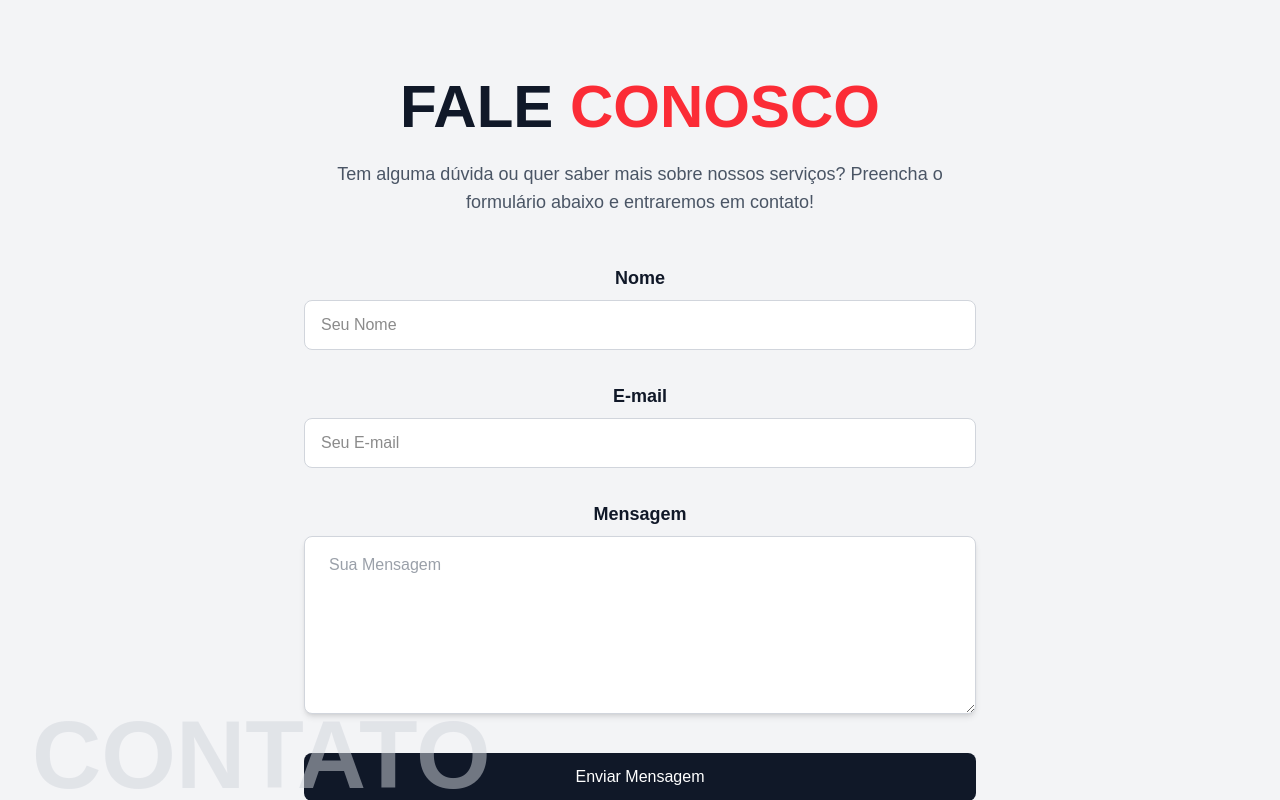
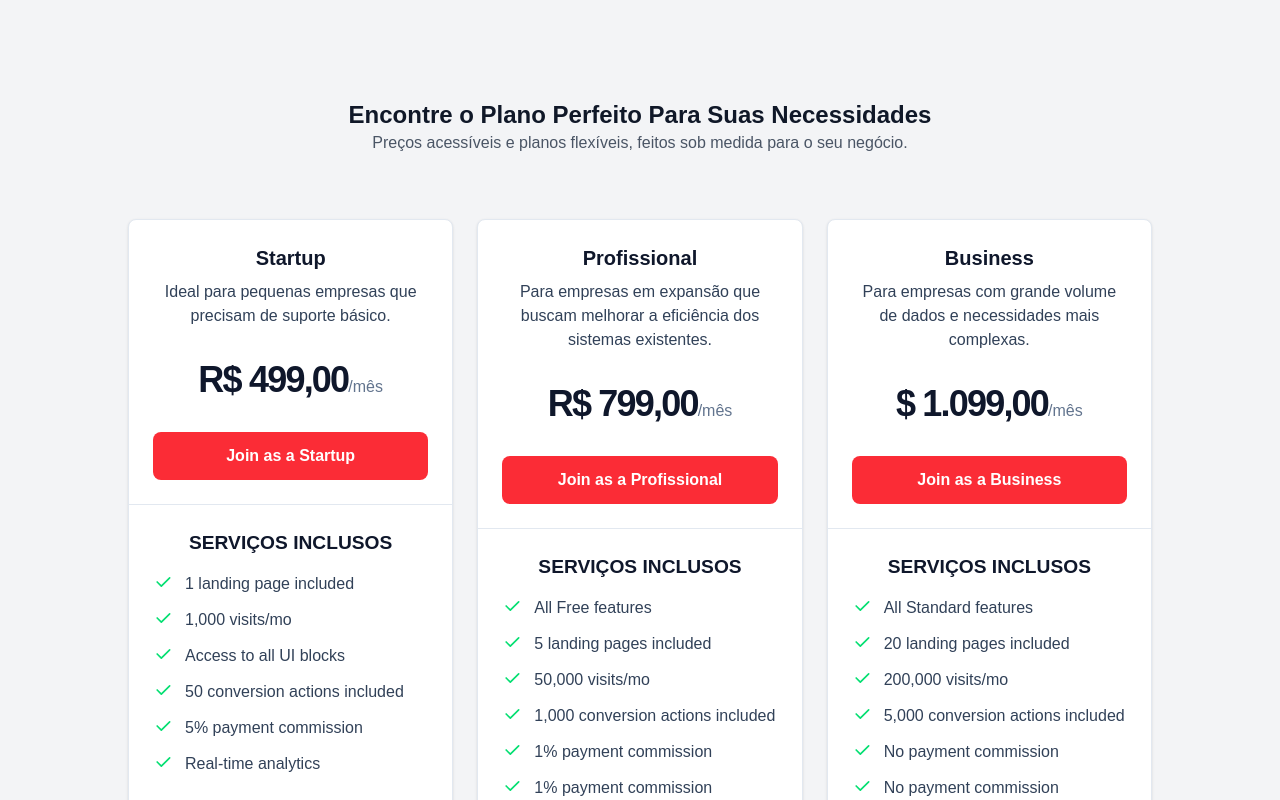
Before and after one commit to edudesenvolvedor/bitcriativo, a Next.js app: page / in a window 1280 px wide. Shown: the part 4880-5680 px from the top of the page. Built offline with nearby package versions, Linux system fonts and the light colour scheme.

Commit message:
create section pricing

```diff
--- a/src/app/page.tsx
+++ b/src/app/page.tsx
@@ -6,6 +6,7 @@ import {Testimonials} from "@/components/Sections/Testimonials";
 import {Contact} from "@/components/Sections/Contact";
 import {MainLayout} from "@/layouts/MainLayout";
 import {Portfolio} from "@/components/Sections/Portfolio";
+import {Pricing} from "@/components/Sections/Pricing";
 
 export default function Home() {
   return (
@@ -16,6 +17,7 @@ export default function Home() {
         <Portfolio/>
         <Services/>
         <Testimonials/>
+        <Pricing/>
         <Contact/>
     </MainLayout>
   );
--- /dev/null
+++ b/src/components/Sections/Pricing.tsx
@@ -0,0 +1,97 @@
+import Button from "@/components/Button";
+
+const plans = [
+    {
+        name: "Startup",
+        description: "Ideal para pequenas empresas que precisam de suporte básico.",
+        price: "R$ 499,00",
+        features: [
+            "1 landing page included",
+            "1,000 visits/mo",
+            "Access to all UI blocks",
+            "50 conversion actions included",
+            "5% payment commission",
+            "Real-time analytics",
+        ],
+    },
+    {
+        name: "Profissional",
+        description: "Para empresas em expansão que buscam melhorar a eficiência dos sistemas existentes.",
+        price: "R$ 799,00",
+        features: [
+            "All Free features",
+            "5 landing pages included",
+            "50,000 visits/mo",
+            "1,000 conversion actions included",
+            "1% payment commission",
+            "1% payment commission",
+            "1% payment commission",
+            "1% payment commission",
+        ],
+    },
+    {
+        name: "Business",
+        description: "Para empresas com grande volume de dados e necessidades mais complexas.",
+        price: "$ 1.099,00",
+        features: [
+            "All Standard features",
+            "20 landing pages included",
+            "200,000 visits/mo",
+            "5,000 conversion actions included",
+            "No payment commission",
+            "No payment commission",
+            "No payment commission",
+            "No payment commission",
+            "No payment commission",
+            "No payment commission",
+            "No payment commission",
+        ],
+    },
+];
+
+const PricingCard = ({ name, description, price, features }) => (
+    <div className="border border-slate-200 rounded-lg shadow-sm divide-y divide-slate-200 bg-white">
+        <div className="p-6">
+            <h2 className="text-xl font-bold text-slate-900">{name}</h2>
+            <p className="mt-2 text-base text-slate-700">{description}</p>
+            <p className="mt-8">
+                <span className="text-4xl font-bold text-slate-900 tracking-tighter">{price}</span>
+                <span className="text-base font-medium text-slate-500">/mês</span>
+            </p>
+            <Button className={"w-full mt-8 font-semibold "}>Join as a {name}</Button>
+        </div>
+        <div className="pt-6 pb-8 px-6">
+            <h3 className="text-sm font-bold text-slate-900 uppercase" style={{fontSize: "1.2rem", fontWeight: "800"}}>Serviços Inclusos</h3>
+            <ul className="mt-4 space-y-3">
+                {features.map((feature, index) => (
+                    <li key={index} className="flex space-x-3">
+                        <svg className="h-5 w-5 text-green-400" fill="none" stroke="currentColor" strokeWidth="2" viewBox="0 0 24 24" strokeLinecap="round" strokeLinejoin="round">
+                            <path d="M5 12l5 5l10 -10" />
+                        </svg>
+                        <span className="text-base text-slate-700">{feature}</span>
+                    </li>
+                ))}
+            </ul>
+        </div>
+    </div>
+);
+
+export const Pricing = () => (
+    <section className="py-16 bg-gray-100" id="pricing">
+        <div className="container mx-auto text-center">
+            <div>
+                <h3 className="text-2xl font-semibold text-gray-900">Encontre o Plano Perfeito Para Suas Necessidades</h3>
+                <p className="text-gray-600 max-w-xl mx-auto">
+                    Preços acessíveis e planos flexíveis, feitos sob medida para o seu negócio.
+                </p>
+            </div>
+            <div className="sm:flex sm:flex-col sm:align-center">
+                <div className="mt-12 space-y-3 sm:mt-16 sm:grid sm:grid-cols-3 sm:gap-6 md:max-w-5xl md:mx-auto xl:grid-cols-3 xl:space-y-0 items-start">
+                    {plans.map((plan, index) => (
+                        <PricingCard key={index} {...plan} />
+                    ))}
+                </div>
+            </div>
+        </div>
+    </section>
+);
```
